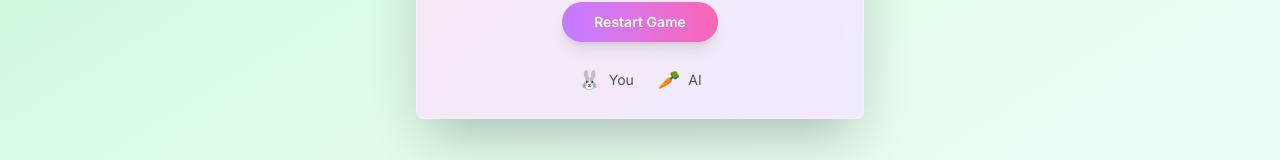
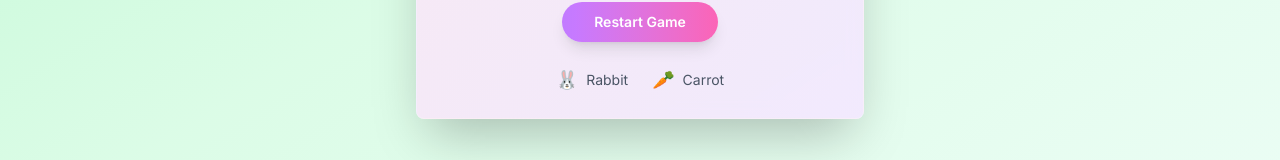
Before and after one commit to meshach567/tictactoe, a Next.js app: page / in a window 1280 px wide. Shown: the part 555-715 px from the top of the page. Built offline with nearby package versions, Linux system fonts and the light colour scheme.

Commit message:
refactor: change the name of you to Rabbit and AI to Carrot

```diff
--- a/src/components/tictactoe.tsx
+++ b/src/components/tictactoe.tsx
@@ -157,11 +157,11 @@ const TicTacToe = () => {
           <div className="flex justify-center space-x-6 text-sm text-gray-600">
             <div className="flex items-center space-x-2">
               <span className="text-lg">🐰</span>
-              <span>You</span>
+              <span>Rabbit</span>
             </div>
             <div className="flex items-center space-x-2">
               <span className="text-lg">🥕</span>
-              <span>AI</span>
+              <span>Carrot</span>
             </div>
           </div>
         </CardContent>
```
